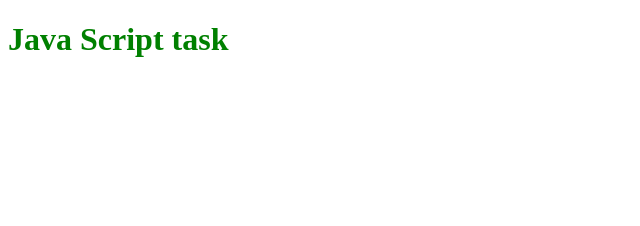
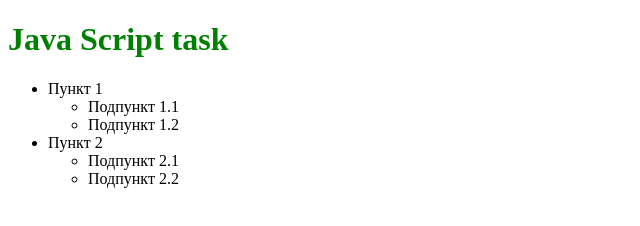
Before and after one commit to SITARNET/JavaScript, a plain HTML site: page index.html in a window 1280 px wide. Shown: the whole page, without its empty margins (0-640 px from the left). Drawn offline with Linux system fonts and the light colour scheme.

Commit message:
Lesson 8. Task 2.

```diff
--- a/index.html
+++ b/index.html
@@ -4,9 +4,23 @@
     <meta charset="UTF-8">
     <title>Java Script</title>
     <link rel="stylesheet" href="css/style.css" type="text/css"/>
-    <script src="js/lesson_6.js"></script>
+    <script src="js/lesson_7.js"></script>
 </head>
 <body>
     <h1 class="greetings">Java Script task</h1>
+    <ul>
+        <li>Пункт 1
+            <ul>
+                <li>Подпункт 1.1</li>
+                <li>Подпункт 1.2  </li>
+            </ul>
+        </li>
+        <li>Пункт 2
+            <ul>
+                <li>Подпункт 2.1</li>
+                <li>Подпункт 2.2  </li>
+            </ul>
+        </li>
+    </ul>
 </body>
 </html>
--- /dev/null
+++ b/js/lesson_7.js
@@ -0,0 +1,122 @@
+// 1. Вступление
+
+// Объект является фундаментальным типом данных в языке JavaScript.
+//
+// Объект – это составное значение: он объединяет в себе набор значений (простых значений или других объектов) и позволяет сохранять и извлекать эти значения по именам.
+//
+// Объект является неупорядоченной коллекцией свойств, каждое из которых имеет имя и значение. Имена свойств являются строками, поэтому можно сказать,
+// что объекты отображают строки в значения. Такое отображение строк в значения может называться по-разному: возможно, вы уже знакомы с такой фундаментальной
+// структурой данных, как «хеш», «словарь» или «ассоциативный массив». Однако объект представляет собой нечто большее, чем простое отображение строк в значения.
+// Помимо собственных свойств объекты в языке JavaScript могут также наследовать свойства от других объектов, известных под названием «прототипы».
+// Методы объекта – это типичные представители унаследованных свойств, а «наследование через прототипы» является ключевой особенностью языка JavaScript.
+//
+// Объекты в языке JavaScript являются динамическими – обычно они позволяют добавлять и удалять свойства – но они могут использоваться также для имитации
+// статических объектов и «структур», которые имеются в языках программирования со статической системой типов. Кроме того, они могут
+// использоваться (если не учитывать, что объекты отображают строки в значения) для представления множеств строк.
+//
+// Наиболее типичными операциями с объектами являются создание объектов, назначение, получение, удаление, проверка и перечисление их свойств.
+// Эти базовые операции описываются в начальных разделах этой главы. В следующих за ними разделах будут рассматриваться более сложные темы,
+// многие из которых имеют прямое отношение к стандарту ECMAScript 5.
+//
+// Свойство имеет имя и значение. Именем свойства может быть любая строка, включая и пустую строку, но объект не может иметь два свойства с одинаковыми именами.
+// Значением свойства может быть любое значение, допустимое в языке JavaScript
+//
+// Литерал объекта – это выражение, которое создает и инициализирует новый объект всякий раз, когда производится вычисление этого выражения.
+// Значение каждого свойства вычисляется заново, когда вычисляется значение литерала. Это означает, что с помощью единственного литерала объекта можно
+// создать множество новых объектов, если этот литерал поместить в тело цикла или функции, которая будет вызываться многократно, и что значения свойств
+// этих объектов могут отличаться друг от друга.
+
+// 2. Создание объектов
+// Объекты можно создавать с помощью литералов объектов, ключевого слова new и (в ECMAScript 5) функции Object.create(). Все эти приемы описываются в следующих разделах.
+
+// 2.1 Литеральный метод создания объектов
+// Самый простой способ создать объект заключается во включении в программу литерала объекта. Литерал объекта – это заключенный
+// в фигурные скобки список свойств (пар имя/значение), разделенных запятыми. Именем свойства может быть идентификатор или
+// строковый литерал (допускается использовать пустую строку). Значением свойства может быть любое выражение,
+// допустимое в JavaScript, – значение выражения (это может быть простое значение или объект) станет значением свойства.
+// Ниже приводится несколько примеров создания объектов:
+
+// 'use strict';
+// var empty = {}; // Объект без свойств
+// var point = { x  :0, y : 0 }; // Два свойства
+// var point2 = { x:point.x, y:point.y + 1 }; // Более сложные значения
+// var book = {
+//     "main title" : "JavaScript", // Имена свойств с пробелами
+//     'sub-title' : "The Definitive Guide", // и дефисами, поэтому используются
+// // строковые литералы
+//     "for" : "all audiences", // for - зарезервированное слово,
+// // поэтому в кавычках
+//     author : { // Значением этого свойства является
+//         firstname : "David", // объект. Обратите внимание, что
+//         surname : "Flanagan" // имена этих свойств без кавычек.
+//     }
+// };
+
+// 2.2 Создание объектов с помощью оператора new
+// Оператор new создает и инициализирует новый объект. За этим оператором должно следовать имя функции. Функция,
+// используемая таким способом, называется конструктором и служит для инициализации вновь созданного объекта.
+// Базовый JavaScript включает множество встроенных конструкторов для создания объектов базового языка.
+
+// 'use strict';
+// var o = new Object(); // Создать новый пустой объект: то же, что и {}.
+// var a = new Array(); // Создать пустой массив: то же, что и [].
+// var d = new Date(); // Создать объект Date, представляющий текущее время
+// var r = new RegExp("js"); // Создать объект RegExp для операций
+// сопоставления с шаблоном.
+
+// 2.3 Метод Object.create()
+// Стандарт ECMAScript 5 определяет метод Object.create(), который создает новый объект и использует свой первый аргумент
+// в качестве прототипа этого объекта.
+
+// *. Упражнения
+// 1. nodeList
+// var list = document.querySelectorAll('*'); // магическая строка создаст переменную list и запишет в нее объект со всеми тегами страницы.
+
+//'use strict';
+//var list = document.querySelectorAll('*');
+
+// Все манипуляции делать только с list, код запускать из консоли на странице: Тут
+
+// 1. Выведите в консоль количество элементов на странице. (тут вам поможет цикл for..in)
+
+// var list = document.querySelectorAll('*');
+// var count = 0;
+// for (var key in list){
+//     if (typeof list[key] === 'object')
+//         count++;
+// }
+// console.log(count);
+
+// 2. Выведите в консоль каждый HTML-элемент страницы. (тот же перебор через цикл for..in)
+
+var list = document.querySelectorAll('*');
+// var count = 0;
+// for (var key in list){
+//     console.dir(   );
+// }
+
+console.log(Object.getOwnPropertyNames(list));
+
+// 3. Выведите в консоль тип каждого элемента страницы. (console.log(typeof...));
+
+// var list = document.querySelectorAll('*');
+// function showTypes(list){
+//     for(var key in list){
+//         console.log(typeof list[key]);
+//     }
+// }
+
+// 4. Создайте пустую строку, и в нее в столбик конкатенируйте название HTML-элемента. (list[key].nodeName - вернет вам название тега)
+
+// var list = document.querySelectorAll('*');
+// var str = '';
+// for(var key in list){
+//     if (typeof list[key] === 'object')
+//         str = str + list[key].nodeName+'\n';
+// }
+//
+// console.log(str);
+
+// 5. Узнайте сколько тегов span, div, p и a на странице (реализовать в 2 способа: indexof в цикле по строке, и перебор for..in по list c if совет: проверку вынести в функцию)
+
+// Внимание! При переборе list через цикл for..in у вас будет 5 лишних полей, это методы с типом "function" вам нужно делать проверку при переборе(typeof list[key]) если тип поля будет "function" его не учитывать.
```
